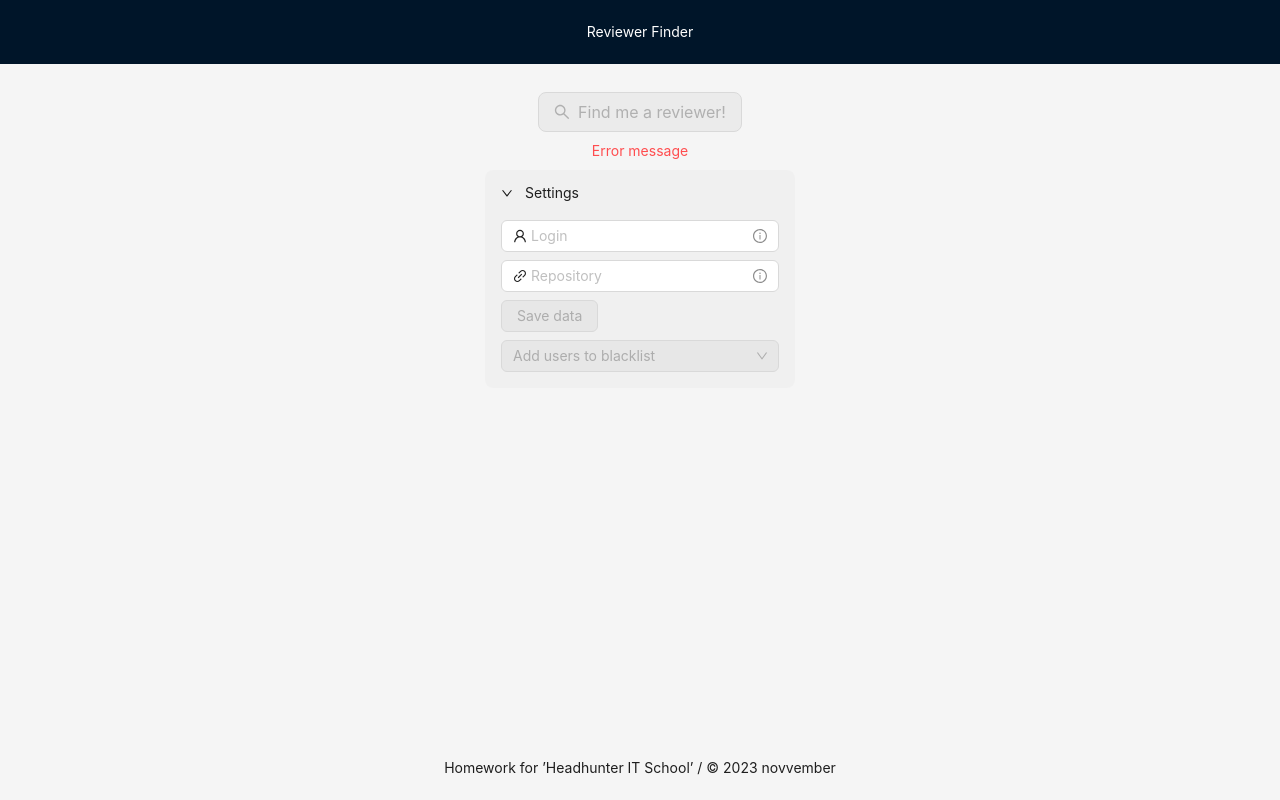
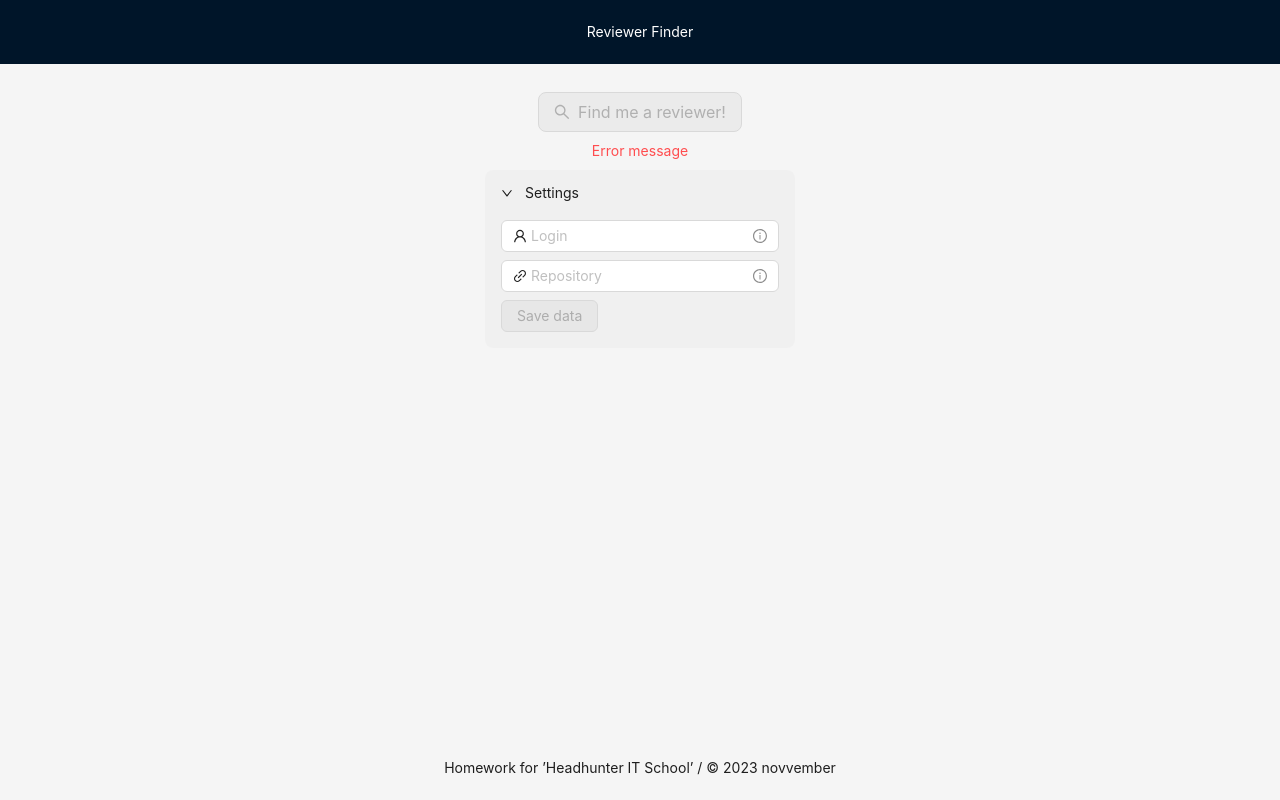
Before and after one commit to novvember/hh-reviewer-finder, a React (Create React App) app: page / in a window 1280 px wide. Built offline with nearby package versions, Linux system fonts and the light colour scheme.

Commit message:
Add blacklist

```diff
--- a/src/components/Settings.tsx
+++ b/src/components/Settings.tsx
@@ -4,14 +4,15 @@ import {
   InfoCircleOutlined,
   LinkOutlined,
 } from '@ant-design/icons';
-import { ChangeEvent, useState } from 'react';
-import { SelectProps } from 'antd/es/select';
+import { ChangeEvent, useMemo, useState } from 'react';
 import { useAppDispatch, useAppSelector } from '../store';
 import {
+  blacklistSet,
   fetchContributors,
   selectHasError,
   selectIsLoading,
 } from '../store/settings';
+import { selectReviewers } from '../store/reviewers';
 
 const { Panel } = Collapse;
 
@@ -20,12 +21,22 @@ function Settings() {
 
   const [login, setLogin] = useState<string>('');
   const [repo, setRepo] = useState<string>('');
-  const [list, setList] = useState<SelectProps['options']>([]);
 
   const isLoading = useAppSelector(selectIsLoading);
   const hasError = useAppSelector(selectHasError);
+  const contributors = useAppSelector(selectReviewers);
 
-  const isReady = login && repo;
+  const contributorsOptions = useMemo(
+    () =>
+      contributors.map((user) => ({
+        label: user.login,
+        value: user.login,
+      })),
+    [contributors],
+  );
+
+  const isReadyToSave = login && repo;
+  const hasList = contributors.length > 0;
 
   function handleLoginChange(evt: ChangeEvent<HTMLInputElement>) {
     setLogin(evt.target.value);
@@ -39,7 +50,9 @@ function Settings() {
     dispatch(fetchContributors({ login, repo }));
   }
 
-  function handleListChange(value: string[]) {}
+  function handleListChange(values: string[]) {
+    dispatch(blacklistSet(values));
+  }
 
   return (
     <Collapse bordered={false} defaultActiveKey={['1']}>
@@ -71,22 +84,23 @@ function Settings() {
 
           <Button
             onClick={handleSaveClick}
-            disabled={!isReady}
+            disabled={!isReadyToSave}
             loading={isLoading}
             danger={hasError}
           >
             Save data
           </Button>
 
+          {hasList && (
             <Select
               mode="multiple"
               allowClear
               style={{ width: '100%' }}
               placeholder="Add users to blacklist"
               onChange={handleListChange}
-            options={list}
-            disabled={!isReady}
+              options={contributorsOptions}
             />
+          )}
         </Space>
       </Panel>
     </Collapse>
--- a/src/store/index.ts
+++ b/src/store/index.ts
@@ -1,11 +1,12 @@
 import { configureStore } from '@reduxjs/toolkit';
 import { TypedUseSelectorHook, useDispatch, useSelector } from 'react-redux';
 import settingsReducer from './settings';
+import reviewersReducer from './reviewers';
 
 export const store = configureStore({
   reducer: {
     settings: settingsReducer,
-    // reviewers: reviewersReducer,
+    reviewers: reviewersReducer,
   },
 });
 
--- /dev/null
+++ b/src/store/reviewers.ts
@@ -0,0 +1,32 @@
+import { createSlice } from '@reduxjs/toolkit';
+import { ApplicationState } from '.';
+
+type User = {
+  login: string;
+  avatar_url: string;
+};
+
+export type ReviewersType = {
+  entities: User[];
+};
+
+const initialState: ReviewersType = {
+  entities: [],
+};
+
+const reviewersSlice = createSlice({
+  name: 'reviewers',
+  initialState,
+  reducers: {
+    set(state, action) {
+      state.entities = action.payload;
+    },
+  },
+});
+
+export default reviewersSlice.reducer;
+
+export const { set } = reviewersSlice.actions;
+
+export const selectReviewers = (state: ApplicationState) =>
+  state.reviewers.entities;
--- a/src/store/settings.ts
+++ b/src/store/settings.ts
@@ -1,5 +1,6 @@
 import { createAsyncThunk, createSlice } from '@reduxjs/toolkit';
 import { ApplicationState } from '.';
+import { set } from './reviewers';
 
 type SettingsData = {
   login: string;
@@ -9,6 +10,7 @@ type SettingsData = {
 export type SettingsType = {
   isLoading: boolean;
   hasError: boolean;
+  blacklist: string[];
 } & SettingsData;
 
 const initialState: SettingsType = {
@@ -16,20 +18,23 @@ const initialState: SettingsType = {
   repo: '',
   isLoading: false,
   hasError: false,
+  blacklist: [],
 };
 
 export const fetchContributors = createAsyncThunk(
   'settings/fetchContributors',
-  async ({ login, repo }: SettingsData) => {
+  async ({ login, repo }: SettingsData, { dispatch }) => {
     const res = await fetch(
       `https://api.github.com/repos/${login}/${repo}/contributors`,
     );
     if (!res.ok) throw new Error();
     const contributors = await res.json();
+
+    dispatch(set(contributors));
+
     return {
       login,
       repo,
-      contributors,
     };
   },
 );
@@ -37,7 +42,11 @@ export const fetchContributors = createAsyncThunk(
 const settingsSlice = createSlice({
   name: 'settings',
   initialState,
-  reducers: {},
+  reducers: {
+    blacklistSet(state, action) {
+      state.blacklist = action.payload;
+    },
+  },
   extraReducers: (builder) => {
     builder
       .addCase(fetchContributors.pending, (state) => {
@@ -59,6 +68,8 @@ const settingsSlice = createSlice({
 
 export default settingsSlice.reducer;
 
+export const { blacklistSet } = settingsSlice.actions;
+
 export const selectIsLoading = (state: ApplicationState) =>
   state.settings.isLoading;
 
```
Lines whose indentation alone changed are shown as unchanged.
